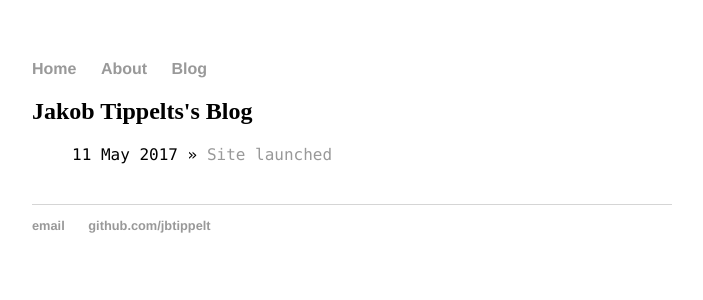
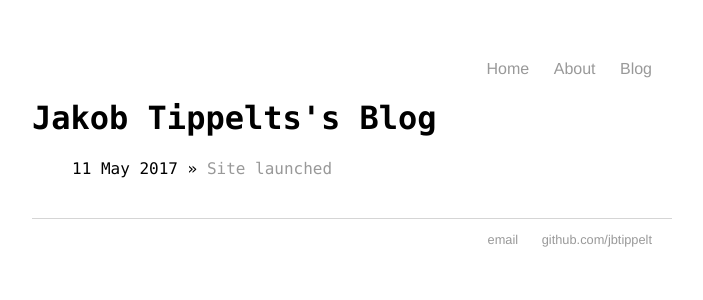
Before and after one commit to jbtippelt/jbtippelt.github.io, a Jekyll site: the page built from blog/index.html, in a window 1280 px wide. Shown: the top 300 px of the page, without its empty margins (288-991 px from the left). Built offline with Jekyll 4.4.1, drawn with Linux system fonts in a browser that asks for light colours.

Commit message:
index blog changes, css changes

```diff
--- a/blog/index.html
+++ b/blog/index.html
@@ -2,7 +2,7 @@
 layout: default
 title: Jakob Tippelts's Blog
 ---
-	<h2>{{ page.title }}</h2>
+	<h1>{{ page.title }}</h1>
 	<ul class="posts">
 
 	  {% for post in site.posts %}
--- a/main.css
+++ b/main.css
@@ -6,7 +6,7 @@ nav ul, footer ul {
     font-family:'Helvetica', 'Arial', 'Sans-Serif';
     padding: 0px;
     list-style: none;
-    font-weight: bold;
+    text-align: right;
 }
 nav ul li, footer ul li {
     display: inline;
```
